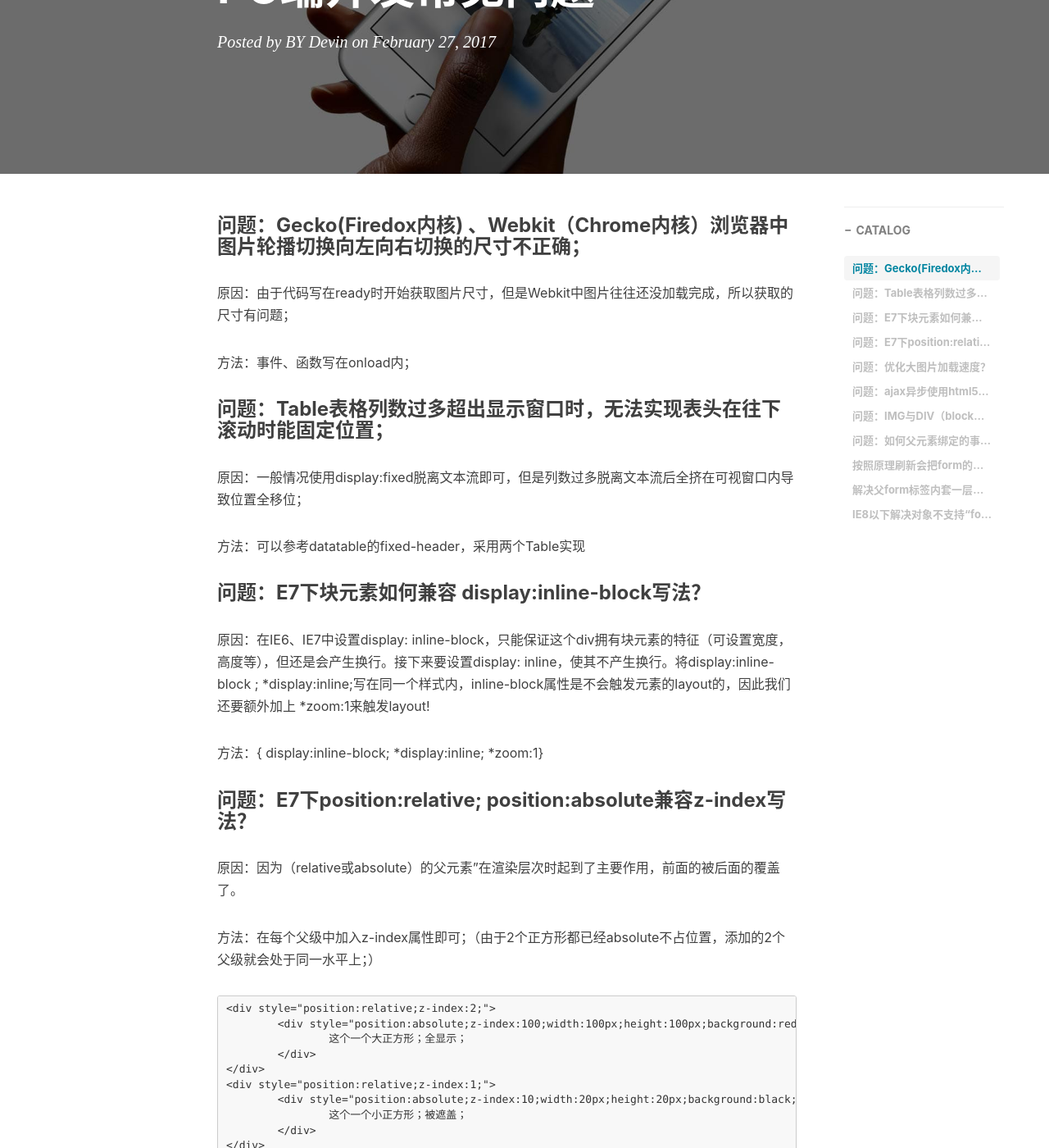
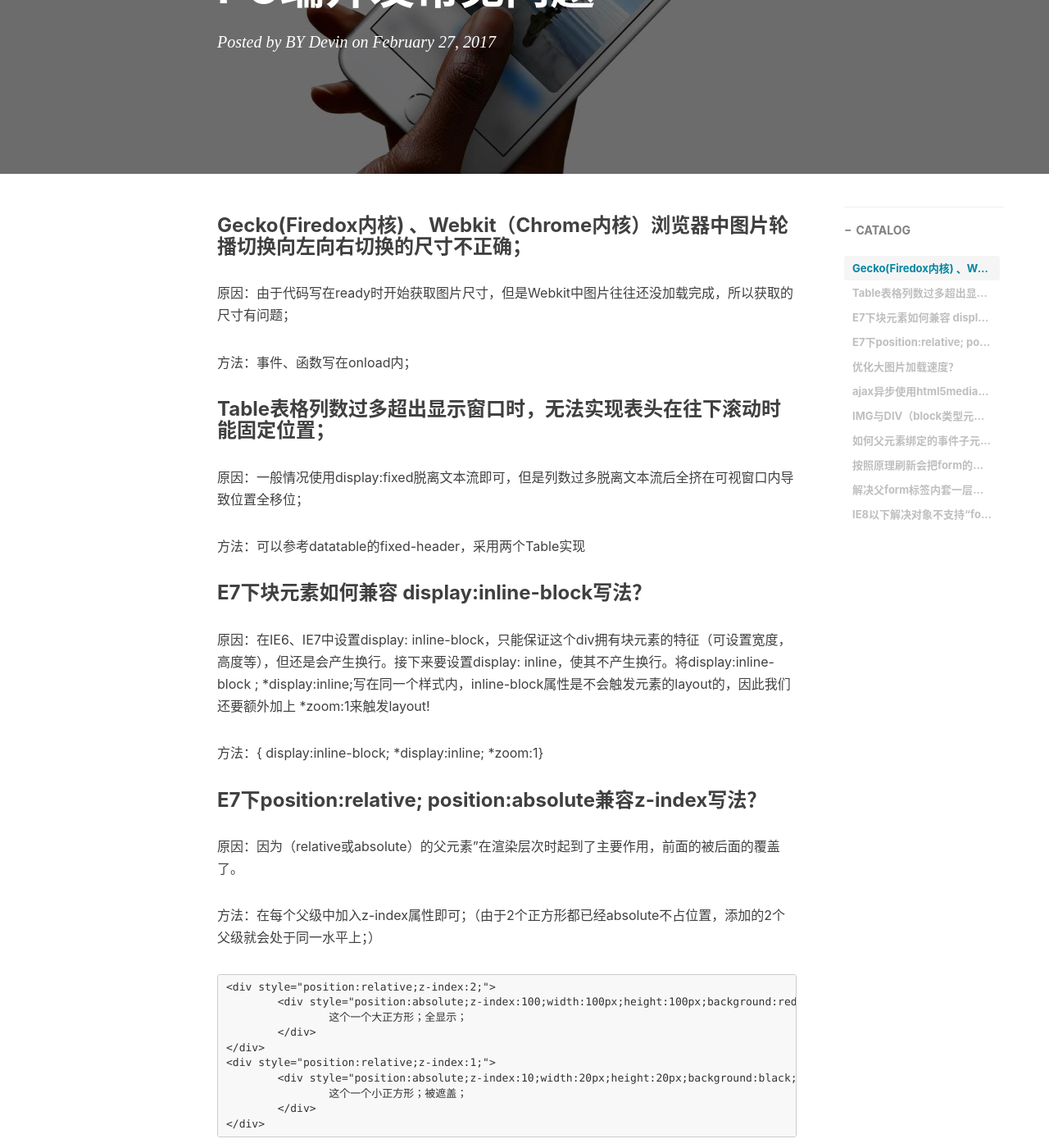
Before and after one commit to devin-huang/devin-huang.github.io, a Jekyll site: the page built from _posts/2017-02-27-PC端开发常见问题.md, in a window 1280 px wide and 1400 px high, scrolled down 245 px. Shown: the whole window at 82% size. Built offline with Jekyll 4.4.1, drawn with Linux system fonts in a browser that asks for light colours; nearby versions of some CDN libraries; comment, search, counter and statistics services are not loaded; some of the changed text lies outside the part shown.

Commit message:
Update 2017-02-27-PC端开发常见问题.md

````diff
--- a/_posts/2017-02-27-PC端开发常见问题.md
+++ b/_posts/2017-02-27-PC端开发常见问题.md
@@ -10,25 +10,25 @@ tags:
     - web
 ---
 
-### 问题：Gecko(Firedox内核) 、Webkit（Chrome内核）浏览器中图片轮播切换向左向右切换的尺寸不正确；
+### Gecko(Firedox内核) 、Webkit（Chrome内核）浏览器中图片轮播切换向左向右切换的尺寸不正确；
 
 原因：由于代码写在ready时开始获取图片尺寸，但是Webkit中图片往往还没加载完成，所以获取的尺寸有问题；
 
 方法：事件、函数写在onload内；
 
-### 问题：Table表格列数过多超出显示窗口时，无法实现表头在往下滚动时能固定位置；
+### Table表格列数过多超出显示窗口时，无法实现表头在往下滚动时能固定位置；
 
 原因：一般情况使用display:fixed脱离文本流即可，但是列数过多脱离文本流后全挤在可视窗口内导致位置全移位；
 
 方法：可以参考datatable的fixed-header，采用两个Table实现
 
-### 问题：E7下块元素如何兼容 display:inline-block写法？
+### E7下块元素如何兼容 display:inline-block写法？
 
 原因：在IE6、IE7中设置display: inline-block，只能保证这个div拥有块元素的特征（可设置宽度，高度等），但还是会产生换行。接下来要设置display: inline，使其不产生换行。将display:inline-block ; *display:inline;写在同一个样式内，inline-block属性是不会触发元素的layout的，因此我们还要额外加上 *zoom:1来触发layout!
 
 方法：{ display:inline-block;  *display:inline;  *zoom:1}
 
-### 问题：E7下position:relative; position:absolute兼容z-index写法？
+### E7下position:relative; position:absolute兼容z-index写法？
 
 原因：因为（relative或absolute）的父元素”在渲染层次时起到了主要作用，前面的被后面的覆盖了。
 
@@ -47,7 +47,7 @@ tags:
 </div>
 ```
 
-### 问题：优化大图片加载速度？
+### 优化大图片加载速度？
 
 方法：
 
@@ -62,7 +62,7 @@ tags:
  </div>
  ```
 
-### 问题：ajax异步使用html5media.js在低版本浏览器分页列表video视屏不生效；
+### ajax异步使用html5media.js在低版本浏览器分页列表video视屏不生效；
 
 原因：低版本浏览器在不支持video这标签时会自动转换flash方式播放，但是使用ajax异步获取的video视频无法转换，由于异步处理时html5media.js没有初始化；
 
@@ -70,11 +70,11 @@ tags:
 // Automatically execute the html5media function on page load.
 DomReady.ready(html5media);放入使用ajax加载数据内容到页面上的html内；
 
-### 问题：IMG与DIV（block类型元素）下边界有距离、缝隙或空隙；
+### IMG与DIV（block类型元素）下边界有距离、缝隙或空隙；
 
 方法：`img{vertical-align:bottom/middle/top;}` 或 `DIV中font-size:0` ;
 
-### 问题：如何父元素绑定的事件子元素中不被继承；
+### 如何父元素绑定的事件子元素中不被继承；
 
 方法：其实原生JS有addEventListener()第三个参数useCapture为true既是不被继承。但是这种方式在jquery里面是不可以的，由于jquery的机制不允许。如果要实现不继承可以使用event.target判断点击的元素是哪一个来实现；
 
````
